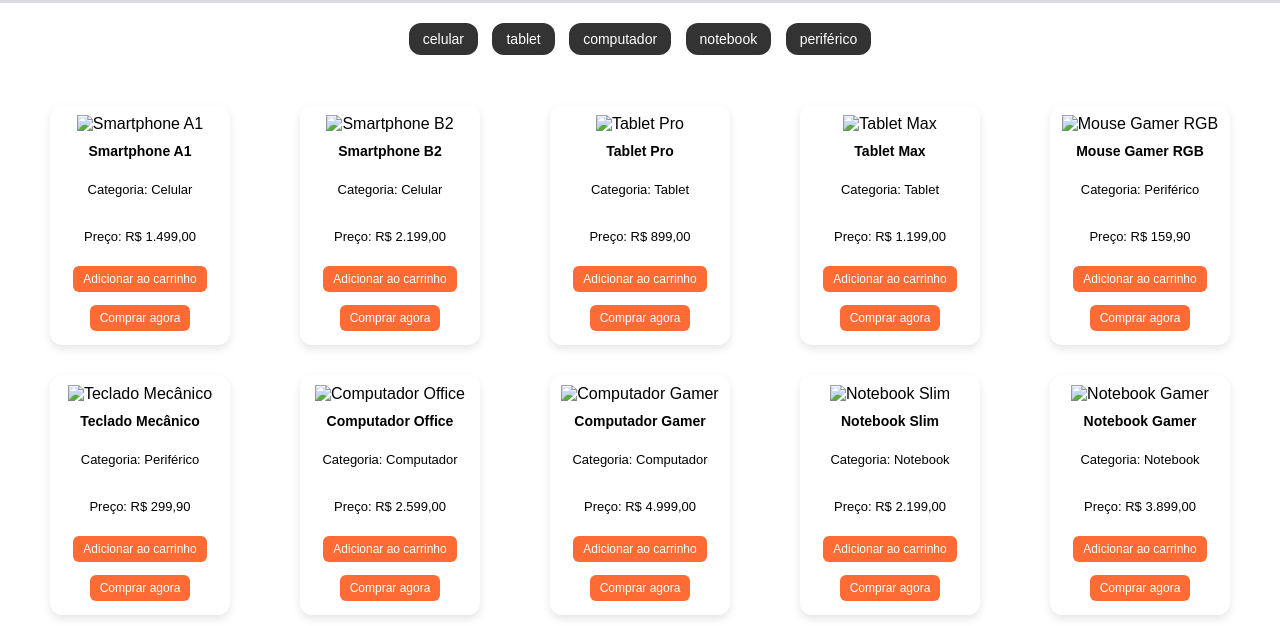
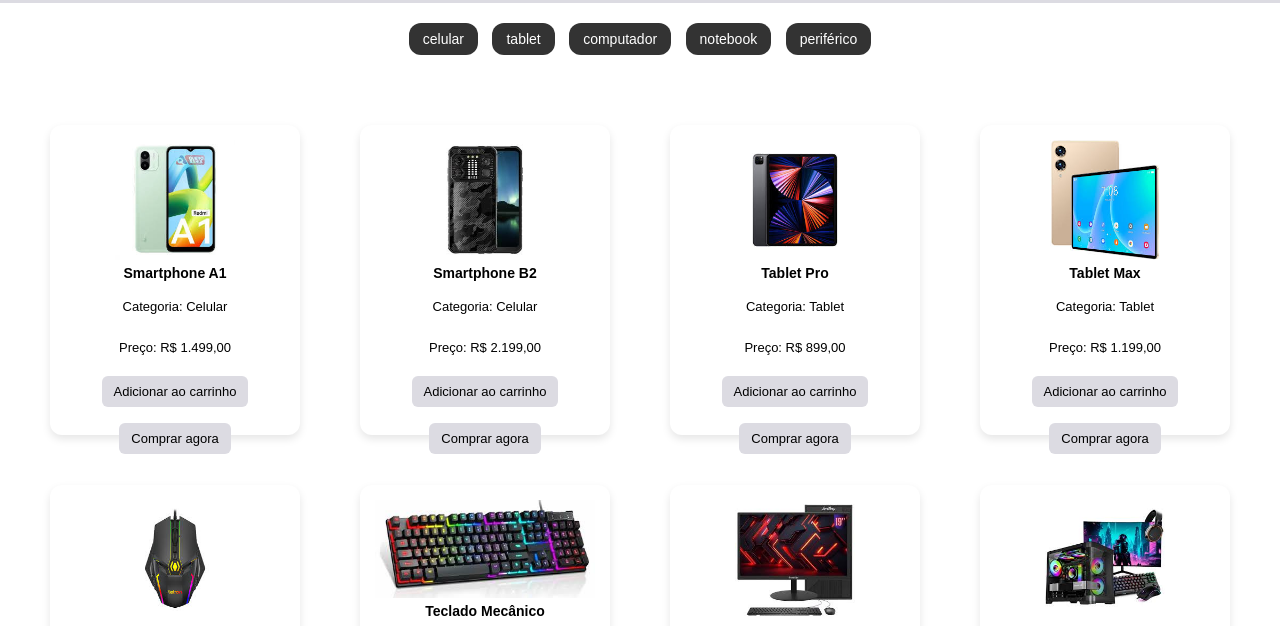
Before and after one commit to sinara-santinoni/TubaTech, a plain HTML site: page TubaTech/index.html in a window 1280 px wide. Shown: the part 71-697 px from the top of the page. Drawn offline with Linux system fonts and the light colour scheme.

Commit message:
Atualização de layout, imagens e favicon

```diff
--- a/TubaTech/css/index.css
+++ b/TubaTech/css/index.css
@@ -97,9 +97,9 @@ main {
 
 .grid-container {
   display: grid;
-  grid-template-columns: repeat(auto-fit, minmax(180px, 1fr));
-  gap: 30px;
-  padding: 30px;
+  grid-template-columns: repeat(auto-fit, minmax(220px, 1fr));
+  gap: 50px 40px;
+  padding: 50px 40px;
   justify-items: center;
   background-color: white;
 }
@@ -107,11 +107,11 @@ main {
 
 .item-card {
   background-color: white;
-  width: 160px;
-  height: 220px;
+  width: 220px;
+  height: 280px;
   border-radius: 12px;
   box-shadow: 0 4px 8px rgba(0, 0, 0, 0.1);
-  padding: 10px;
+  padding: 15px;
   display: flex;
   flex-direction: column;
   align-items: center;
@@ -125,7 +125,7 @@ main {
 
 .item-card img {
   max-width: 100%;
-  max-height: 100px;
+  max-height: 120px;
   object-fit: contain;
 }
 
@@ -141,22 +141,21 @@ main {
 }
 
 .item-card button {
-  background-color: #ff6b35;
-  color: white;
+  background-color: #dcdbe2;
+  color: black;
   border: none;
   border-radius: 6px;
-  padding: 6px 10px;
-  font-size: 12px;
-  margin: 4px 0;
+  padding: 8px 12px;
+  font-size: 13px;
+  margin: 8px 0;
   cursor: pointer;
-  transition: background-color 0.2s ease;
+  transition: background-color 0.2s ease, transform 0.2s ease;
 }
 
 .item-card button:hover {
-  background-color: #e55d26;
+  background-color: #c4c3cc;
+  transform: scale(1.05);
 }
-
-
 footer {
   background-color: #dcdbe2;
   border-top: 1px solid #000;
@@ -190,7 +189,7 @@ footer {
   transform: scale(1.2);
 }
 
-
+/* RESPONSIVO */
 @media (max-width: 768px) {
   .grid-container {
     grid-template-columns: repeat(2, 1fr);
--- a/TubaTech/index.html
+++ b/TubaTech/index.html
@@ -1,12 +1,16 @@
 <!DOCTYPE html>
 <html lang="pt-BR">
+
 <head>
     <meta charset="UTF-8">
     <title>TubaTech</title>
     <link rel="stylesheet" href="/TubaTech/css/index.css">
     <link rel="shortcut icon" href="/TubaTech/img/logo-favicon.png" type="image/png">
     <link rel="stylesheet" href="https://cdnjs.cloudflare.com/ajax/libs/font-awesome/6.4.0/css/all.min.css">
+    <link rel="icon" type="image/png" href="/TubaTech/img/favicon-32x32.png">
+
 </head>
+
 <body>
 
     <header>
@@ -37,7 +41,7 @@
 
 
         <div class="item-card" data-categoria="celular">
-      <img src="/TubaTech/img/celular1.png" alt="Smartphone A1">
+            <img src="/TubaTech/img/Smartphone A1.jpeg" alt="Smartphone A1">
             <h3>Smartphone A1</h3>
             <p>Categoria: Celular</p>
             <p>Preço: R$ 1.499,00</p>
@@ -45,7 +49,7 @@
             <button class="btn-comprar">Comprar agora</button>
         </div>
         <div class="item-card" data-categoria="celular">
-      <img src="/TubaTech/img/celular2.png" alt="Smartphone B2">
+            <img src="/TubaTech/img/Smartphone B2.jpeg" alt="Smartphone B2">
             <h3>Smartphone B2</h3>
             <p>Categoria: Celular</p>
             <p>Preço: R$ 2.199,00</p>
@@ -55,7 +59,7 @@
 
 
         <div class="item-card" data-categoria="tablet">
-      <img src="/TubaTech/img/tablet1.png" alt="Tablet Pro">
+            <img src="/TubaTech/img/Tablet Pro.jpeg" alt="Tablet Pro">
             <h3>Tablet Pro</h3>
             <p>Categoria: Tablet</p>
             <p>Preço: R$ 899,00</p>
@@ -63,7 +67,7 @@
             <button class="btn-comprar">Comprar agora</button>
         </div>
         <div class="item-card" data-categoria="tablet">
-      <img src="/TubaTech/img/tablet2.png" alt="Tablet Max">
+            <img src="/TubaTech/img/Tablet Max.jpeg" alt="Tablet Max">
             <h3>Tablet Max</h3>
             <p>Categoria: Tablet</p>
             <p>Preço: R$ 1.199,00</p>
@@ -73,7 +77,7 @@
 
 
         <div class="item-card" data-categoria="periférico">
-      <img src="/TubaTech/img/mouse.png" alt="Mouse Gamer RGB">
+            <img src="/TubaTech/img/Mouse Gamer RGB.jpeg" alt="Mouse Gamer RGB">
             <h3>Mouse Gamer RGB</h3>
             <p>Categoria: Periférico</p>
             <p>Preço: R$ 159,90</p>
@@ -81,7 +85,7 @@
             <button class="btn-comprar">Comprar agora</button>
         </div>
         <div class="item-card" data-categoria="periférico">
-      <img src="/TubaTech/img/teclado.png" alt="Teclado Mecânico">
+            <img src="/TubaTech/img/Teclado Mecânico.jpeg" alt="Teclado Mecânico">
             <h3>Teclado Mecânico</h3>
             <p>Categoria: Periférico</p>
             <p>Preço: R$ 299,90</p>
@@ -91,7 +95,7 @@
 
 
         <div class="item-card" data-categoria="computador">
-      <img src="/TubaTech/img/pc1.png" alt="Computador Office">
+            <img src="/TubaTech/img/Computador Office.jpeg" alt="Computador Office">
             <h3>Computador Office</h3>
             <p>Categoria: Computador</p>
             <p>Preço: R$ 2.599,00</p>
@@ -99,7 +103,7 @@
             <button class="btn-comprar">Comprar agora</button>
         </div>
         <div class="item-card" data-categoria="computador">
-      <img src="/TubaTech/img/pc2.png" alt="Computador Gamer">
+            <img src="/TubaTech/img/Computador Gamer.jpeg" alt="Computador Gamer">
             <h3>Computador Gamer</h3>
             <p>Categoria: Computador</p>
             <p>Preço: R$ 4.999,00</p>
@@ -109,7 +113,7 @@
 
 
         <div class="item-card" data-categoria="notebook">
-      <img src="/TubaTech/img/notebook1.png" alt="Notebook Slim">
+            <img src="/TubaTech/img/Notebook Slim.jpeg" alt="Notebook Slim">
             <h3>Notebook Slim</h3>
             <p>Categoria: Notebook</p>
             <p>Preço: R$ 2.199,00</p>
@@ -117,7 +121,7 @@
             <button class="btn-comprar">Comprar agora</button>
         </div>
         <div class="item-card" data-categoria="notebook">
-      <img src="/TubaTech/img/notebook2.png" alt="Notebook Gamer">
+            <img src="/TubaTech/img/Notebook Gamer.jpeg" alt="Notebook Gamer">
             <h3>Notebook Gamer</h3>
             <p>Categoria: Notebook</p>
             <p>Preço: R$ 3.899,00</p>
@@ -140,4 +144,5 @@
     </footer> <!-- Fim do rodapé -->
 
 </body>
+
 </html>
```
Also changed, not shown: TubaTech/img/Computador Gamer.jpeg (added), TubaTech/img/Computador Office.jpeg (added), TubaTech/img/Mouse Gamer RGB.jpeg (added), TubaTech/img/Notebook Gamer.jpeg (added), TubaTech/img/Notebook Slim.jpeg (added), TubaTech/img/Smartphone A1.jpeg (added), TubaTech/img/Smartphone B2.jpeg (added), TubaTech/img/Tablet Max.jpeg (added), TubaTech/img/Tablet Pro.jpeg (added), TubaTech/img/Teclado Mecânico.jpeg (added), TubaTech/img/favicon-32x32.png (added). Lines whose indentation alone changed are shown as unchanged.
